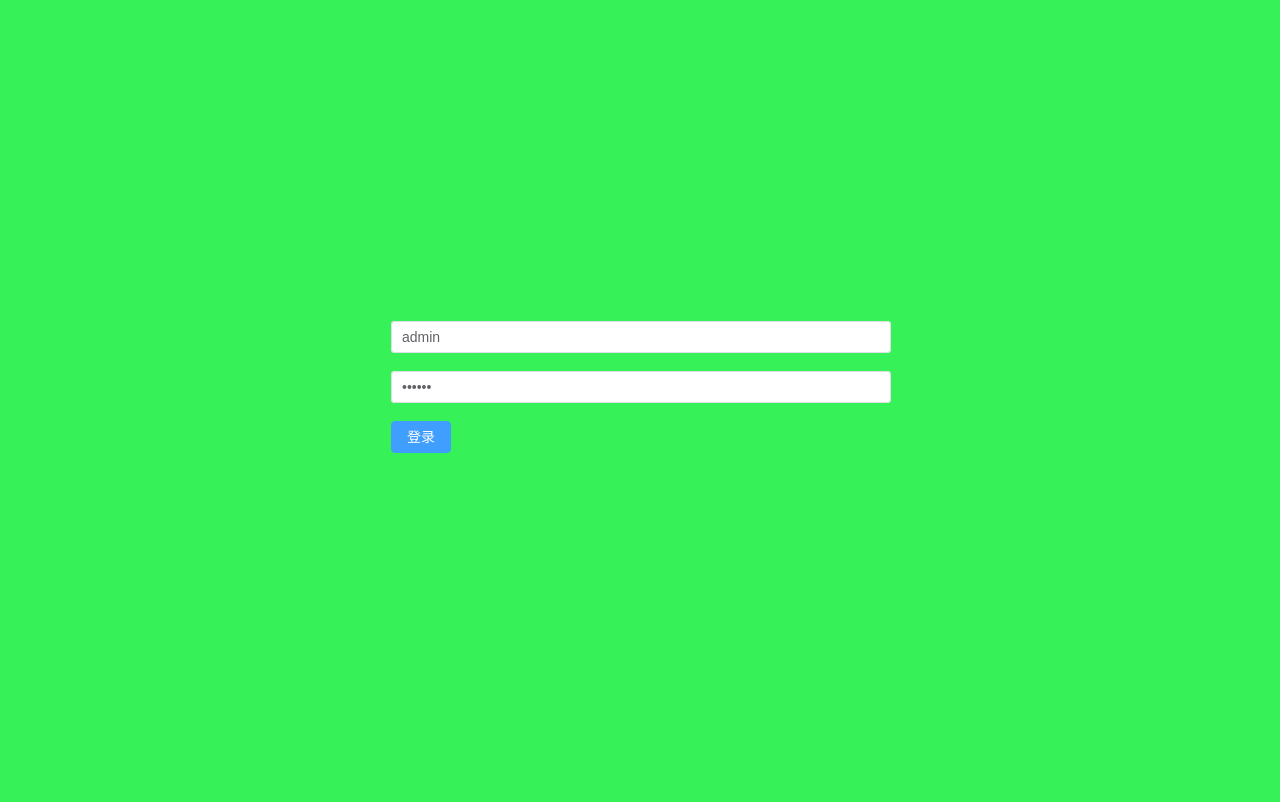
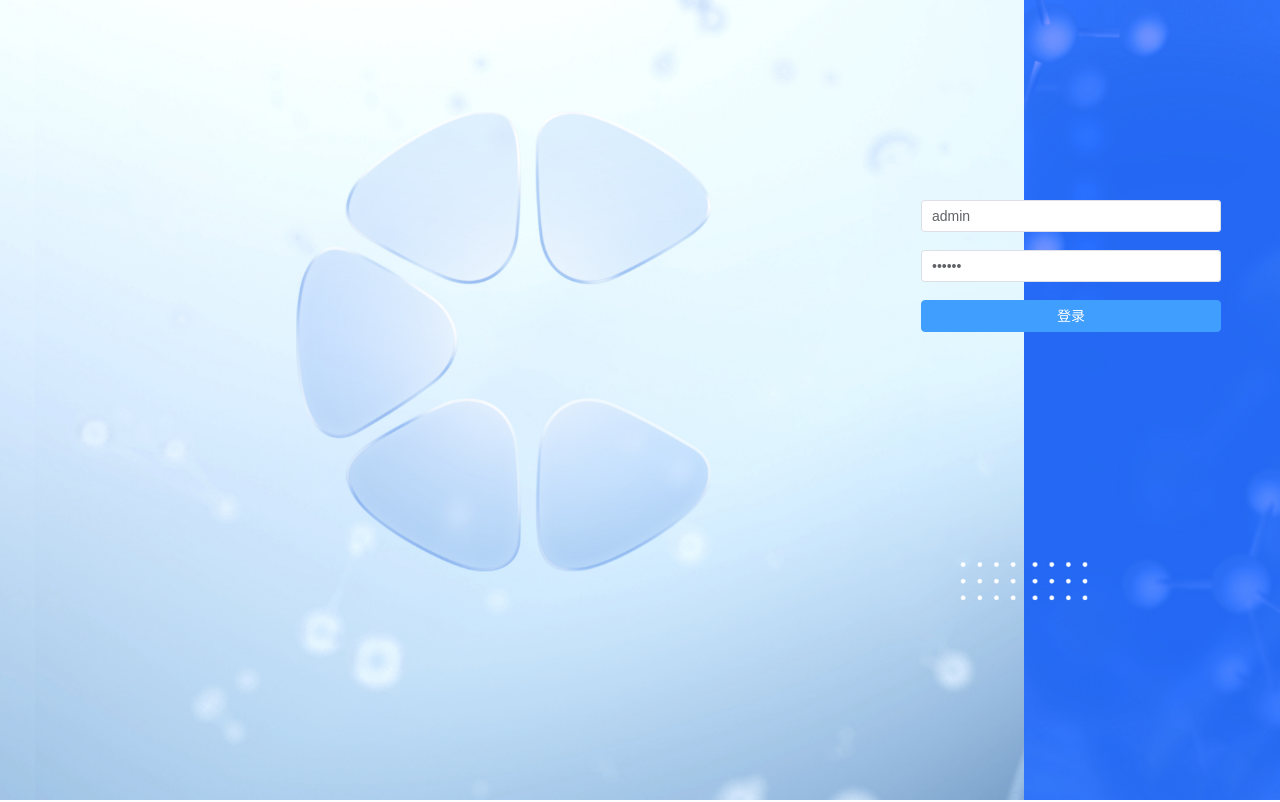
Before and after one commit to itmajj/demo, a Vue app: page /#/login in a window 1280 px wide. Built offline with nearby package versions, Linux system fonts and the light colour scheme.

Commit message:
更新登录界面

```diff
--- a/src/views/login/login.vue
+++ b/src/views/login/login.vue
@@ -8,7 +8,7 @@
         <el-input v-model="ruleForm.password" type="password" autocomplete="off" />
       </el-form-item>
       <el-form-item>
-        <el-button type="primary" @click="submitForm(ruleFormRef)">登录</el-button>
+        <el-button  class="btn" type="primary" @click="submitForm(ruleFormRef)">登录</el-button>
       </el-form-item>
     </el-form>
   </div>
@@ -67,16 +67,20 @@ const rules = {
 </script>
 <style lang="less" scoped>
 .demo-login {
-  width: 100vw;
-  height: 100vh;
-  background-color: #36f158;
-  padding: 1px;
-
-  .demo-ruleForm {
-    margin: 0 auto;
-    padding-top: 25%;
-    width: 500px;
-
+  position:absolute;
+  width: 100%;
+  height: 100%;
+  background: url(/login_bg.jpg);
+  background-size: cover;
+}
+.demo-ruleForm {
+    position: relative;
+    float: right;
+    margin-right: 59px;
+    margin-top: 200px;
+    width: 300px;
+    .btn{
+      width: 300px;
+    }
   }
-}
 </style>
```
Also changed, not shown: public/login_bg.jpg (added).
